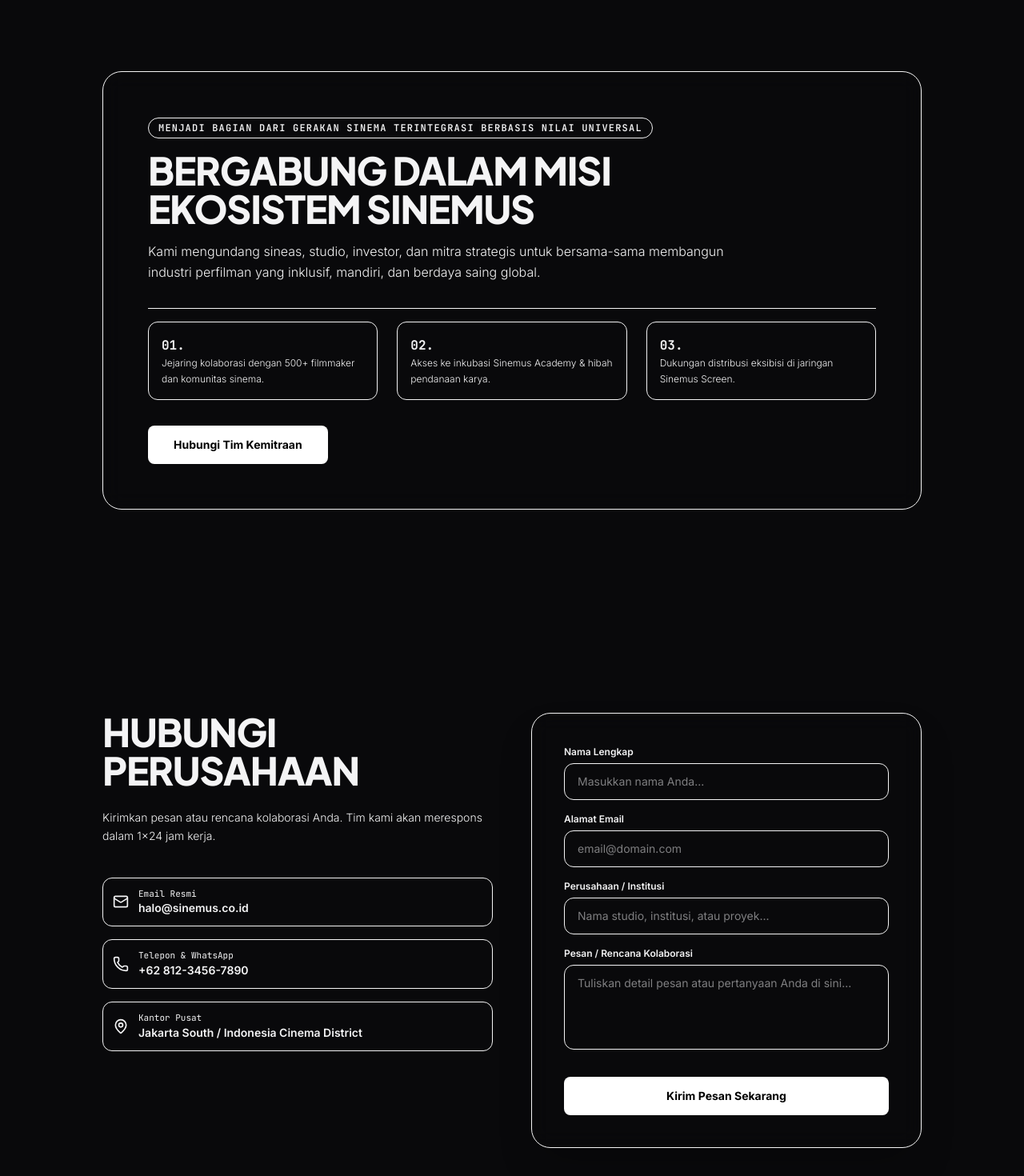
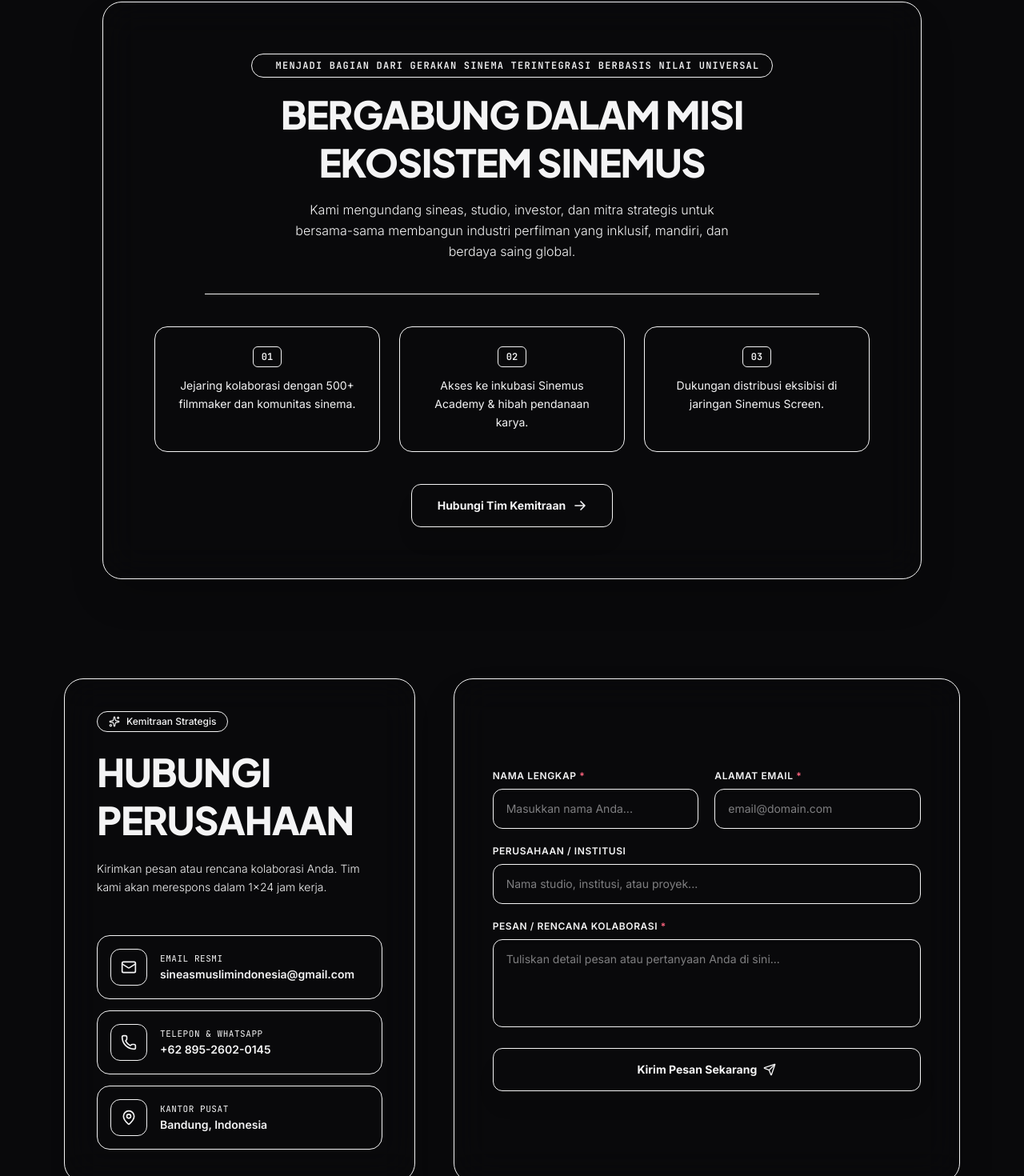
Before and after one commit to sinemusid/corporate-web-personal, a Next.js app: page /contact in a window 1280 px wide. Shown: the part 61-1531 px from the top of the page at 80% size. Built offline with nearby package versions, Linux system fonts and the light colour scheme.

Commit message:
feat(contact): enhance ContactCompanyForm and JoinMission components with improved styling and layout

```diff
--- a/src/features/contact/components/ContactCompanyForm.tsx
+++ b/src/features/contact/components/ContactCompanyForm.tsx
@@ -1,7 +1,5 @@
-'use client';
-
 import React, { useState, useEffect } from 'react';
-import { Mail, Phone, MapPin, Check } from 'lucide-react';
+import { Mail, Phone, MapPin, Check, Send, Loader2, Sparkles } from 'lucide-react';
 import { ContactCompanyData, ContactFormData } from '../types';
 
 interface ContactCompanyFormProps {
@@ -57,31 +55,53 @@ export const ContactCompanyForm: React.FC<ContactCompanyFormProps> = ({
   };
 
   return (
-    <div id="contact-form" className="grid grid-cols-1 lg:grid-cols-12 gap-12 items-start max-w-5xl mx-auto my-12">
-      {/* Left Column: Contact Info */}
-      <div className="lg:col-span-6 space-y-6">
-        <h2 className="text-4xl sm:text-5xl font-heading font-black text-content-primary uppercase tracking-tight">{labels.heading}</h2>
+    <div id="contact-form" className="grid grid-cols-1 lg:grid-cols-12 gap-8 lg:gap-12 items-stretch max-w-6xl mx-auto my-16 px-4">
+      {/* Left Column: Contact Info & Value Prop */}
+      <div className="lg:col-span-5 flex flex-col justify-between space-y-8 p-8 sm:p-10 rounded-3xl bg-bg-elevated/40 border border-borderToken-subtle/80 backdrop-blur-xl relative overflow-hidden shadow-xl">
+        {/* Subtle ambient light */}
+        <div className="pointer-events-none absolute -bottom-20 -left-20 w-64 h-64 bg-accent-subtle/20 rounded-full blur-3xl opacity-60" aria-hidden="true" />
+
+        <div className="space-y-5 z-10">
+          <div className="inline-flex items-center gap-2 px-3.5 py-1 rounded-full bg-accent-subtle/30 border border-borderToken-subtle/50 text-xs font-mono font-medium text-content-primary">
+            <Sparkles className="w-3.5 h-3.5" />
+            <span>Kemitraan Strategis</span>
+          </div>
+
+          <h2 className="text-3xl sm:text-4xl lg:text-5xl font-heading font-black text-content-primary uppercase tracking-tight leading-tight">
+            {labels.heading}
+          </h2>
+
           <p className="text-sm font-body text-content-secondary leading-relaxed font-light">
             {labels.subheading}
           </p>
+        </div>
 
-        <div className="space-y-4 pt-4 text-sm font-body text-content-secondary">
+        {/* Contact info list */}
+        <div className="space-y-3.5 z-10 pt-4">
           {info.map((item, idx) => (
-            <div key={idx} className="flex items-center space-x-3 p-3 rounded-xl bg-bg-elevated border border-borderToken-subtle">
+            <div
+              key={idx}
+              className="group flex items-center space-x-4 p-4 rounded-2xl bg-bg-primary/50 border border-borderToken-subtle/60 hover:border-content-primary/30 transition-all duration-300 hover:shadow-md"
+            >
+              <div className="p-3 rounded-xl bg-bg-elevated border border-borderToken-subtle/80 group-hover:scale-105 transition-transform duration-200">
                 {getInfoIcon(item.type)}
-              <div>
-                <div className="text-[11px] text-content-tertiary font-mono">{item.label}</div>
-                <div className="font-semibold text-content-primary font-body">{item.value}</div>
+              </div>
+              <div className="space-y-0.5">
+                <div className="text-[11px] text-content-tertiary font-mono uppercase tracking-wider">{item.label}</div>
+                <div className="font-semibold text-sm text-content-primary font-body">{item.value}</div>
               </div>
             </div>
           ))}
         </div>
       </div>
 
-      {/* Right Column: Form or Success */}
-      <div className="lg:col-span-6 bg-bg-elevated border border-borderToken-subtle p-8 sm:p-10 rounded-3xl backdrop-blur-md min-h-[460px] flex flex-col justify-center transition-all duration-500 shadow-2xl relative overflow-hidden">
+      {/* Right Column: Form Container */}
+      <div className="lg:col-span-7 bg-bg-elevated/80 border border-borderToken-subtle/80 p-8 sm:p-12 rounded-3xl backdrop-blur-xl min-h-[520px] flex flex-col justify-center transition-all duration-500 shadow-2xl relative overflow-hidden">
+        {/* Decorative corner glow */}
+        <div className="pointer-events-none absolute -top-24 -right-24 w-72 h-72 bg-accent-subtle/15 rounded-full blur-3xl opacity-50" aria-hidden="true" />
+
         {isSuccess ? (
-          <div className="flex flex-col items-center justify-center text-center space-y-6 py-8">
+          <div className="flex flex-col items-center justify-center text-center space-y-6 py-12 z-10">
             {/* Animated Glowing Checkmark Badge */}
             <div className="relative flex items-center justify-center">
               <div className="absolute w-24 h-24 rounded-full bg-emerald-500/20 animate-ping opacity-75" />
@@ -102,22 +122,25 @@ export const ContactCompanyForm: React.FC<ContactCompanyFormProps> = ({
 
             <button
               onClick={onReset}
-              className="pt-2 text-xs font-body text-content-secondary hover:text-content-primary underline transition-colors opacity-0 animate-success-slide-up-delay"
+              className="pt-2 text-xs font-body font-medium text-content-secondary hover:text-content-primary underline underline-offset-4 transition-colors opacity-0 animate-success-slide-up-delay"
             >
               {labels.sendAnotherButton}
             </button>
           </div>
         ) : (
-          <div className="space-y-6">
+          <div className="space-y-6 z-10">
             {statusMessage && (
-              <div className="p-3 bg-accent-subtle border border-borderToken-default text-xs font-body text-content-primary rounded-lg">
-                {statusMessage}
+              <div className="p-4 bg-accent-subtle/40 border border-borderToken-default text-xs font-body text-content-primary rounded-xl flex items-center gap-2">
+                <span>{statusMessage}</span>
               </div>
             )}
 
-            <form onSubmit={handleSubmit} className="space-y-4">
+            <form onSubmit={handleSubmit} className="space-y-5">
+              <div className="grid grid-cols-1 sm:grid-cols-2 gap-5">
                 <div>
-                <label className="block text-xs font-body font-semibold text-content-secondary mb-1.5">{labels.nameLabel}</label>
+                  <label className="block text-xs font-body font-semibold uppercase tracking-wider text-content-secondary mb-2">
+                    {labels.nameLabel} <span className="text-rose-400">*</span>
+                  </label>
                   <input
                     type="text"
                     name="name"
@@ -125,12 +148,14 @@ export const ContactCompanyForm: React.FC<ContactCompanyFormProps> = ({
                     value={form.name}
                     onChange={(e) => setForm({ ...form, name: e.target.value })}
                     required
-                  className="w-full bg-bg-primary border border-borderToken-default rounded-xl px-4 py-3 text-sm font-body text-content-primary placeholder:text-content-muted focus:outline-none focus:border-borderToken-focus transition-colors"
+                    className="w-full bg-bg-primary/70 border border-borderToken-subtle focus:border-content-primary/60 rounded-xl px-4 py-3.5 text-sm font-body text-content-primary placeholder:text-content-muted focus:outline-none focus:ring-1 focus:ring-content-primary/30 transition-all duration-200 shadow-inner"
                   />
                 </div>
 
                 <div>
-                <label className="block text-xs font-body font-semibold text-content-secondary mb-1.5">{labels.emailLabel}</label>
+                  <label className="block text-xs font-body font-semibold uppercase tracking-wider text-content-secondary mb-2">
+                    {labels.emailLabel} <span className="text-rose-400">*</span>
+                  </label>
                   <input
                     type="email"
                     name="email"
@@ -138,24 +163,29 @@ export const ContactCompanyForm: React.FC<ContactCompanyFormProps> = ({
                     value={form.email}
                     onChange={(e) => setForm({ ...form, email: e.target.value })}
                     required
-                  className="w-full bg-bg-primary border border-borderToken-default rounded-xl px-4 py-3 text-sm font-body text-content-primary placeholder:text-content-muted focus:outline-none focus:border-borderToken-focus transition-colors"
+                    className="w-full bg-bg-primary/70 border border-borderToken-subtle focus:border-content-primary/60 rounded-xl px-4 py-3.5 text-sm font-body text-content-primary placeholder:text-content-muted focus:outline-none focus:ring-1 focus:ring-content-primary/30 transition-all duration-200 shadow-inner"
                   />
+                </div>
               </div>
 
               <div>
-                <label className="block text-xs font-body font-semibold text-content-secondary mb-1.5">{labels.companyLabel}</label>
+                <label className="block text-xs font-body font-semibold uppercase tracking-wider text-content-secondary mb-2">
+                  {labels.companyLabel}
+                </label>
                 <input
                   type="text"
                   name="company"
                   placeholder={labels.companyPlaceholder}
                   value={form.company}
                   onChange={(e) => setForm({ ...form, company: e.target.value })}
-                  className="w-full bg-bg-primary border border-borderToken-default rounded-xl px-4 py-3 text-sm font-body text-content-primary placeholder:text-content-muted focus:outline-none focus:border-borderToken-focus transition-colors"
+                  className="w-full bg-bg-primary/70 border border-borderToken-subtle focus:border-content-primary/60 rounded-xl px-4 py-3.5 text-sm font-body text-content-primary placeholder:text-content-muted focus:outline-none focus:ring-1 focus:ring-content-primary/30 transition-all duration-200 shadow-inner"
                 />
               </div>
 
               <div>
-                <label className="block text-xs font-body font-semibold text-content-secondary mb-1.5">{labels.messageLabel}</label>
+                <label className="block text-xs font-body font-semibold uppercase tracking-wider text-content-secondary mb-2">
+                  {labels.messageLabel} <span className="text-rose-400">*</span>
+                </label>
                 <textarea
                   rows={4}
                   name="message"
@@ -163,16 +193,26 @@ export const ContactCompanyForm: React.FC<ContactCompanyFormProps> = ({
                   value={form.message}
                   onChange={(e) => setForm({ ...form, message: e.target.value })}
                   required
-                  className="w-full bg-bg-primary border border-borderToken-default rounded-xl px-4 py-3 text-sm font-body text-content-primary placeholder:text-content-muted focus:outline-none focus:border-borderToken-focus transition-colors resize-none"
+                  className="w-full bg-bg-primary/70 border border-borderToken-subtle focus:border-content-primary/60 rounded-xl px-4 py-3.5 text-sm font-body text-content-primary placeholder:text-content-muted focus:outline-none focus:ring-1 focus:ring-content-primary/30 transition-all duration-200 resize-none shadow-inner"
                 />
               </div>
 
               <button
                 type="submit"
                 disabled={isSubmitting}
-                className="w-full py-3.5 rounded-lg bg-white text-black font-body font-bold text-sm hover:bg-gray-200 transition-colors duration-200 disabled:opacity-50 mt-3"
+                className="w-full py-4 rounded-xl bg-content-primary text-bg-primary font-body font-bold text-sm border border-borderToken-subtle/40 hover:border-content-primary/80 hover:opacity-95 hover:scale-[1.01] active:scale-[0.99] transition-all duration-200 shadow-xl disabled:opacity-50 flex items-center justify-center gap-2 mt-4 group/submit"
               >
-                {isSubmitting ? labels.submittingButton : labels.submitButton}
+                {isSubmitting ? (
+                  <>
+                    <Loader2 className="w-4 h-4 animate-spin" />
+                    <span>{labels.submittingButton}</span>
+                  </>
+                ) : (
+                  <>
+                    <span>{labels.submitButton}</span>
+                    <Send className="w-4 h-4 transition-transform duration-200 group-hover/submit:translate-x-1" />
+                  </>
+                )}
               </button>
             </form>
           </div>
--- a/src/features/contact/components/JoinMission.tsx
+++ b/src/features/contact/components/JoinMission.tsx
@@ -9,34 +9,64 @@ interface JoinMissionProps {
 
 export const JoinMission: React.FC<JoinMissionProps> = ({ data }) => {
   return (
-    <div className="rounded-3xl bg-bg-elevated border border-borderToken-subtle p-8 md:p-14 space-y-8 max-w-5xl mx-auto backdrop-blur-md">
-      <div className="space-y-4 max-w-3xl">
-        <span className="text-xs uppercase font-mono font-semibold text-content-primary tracking-widest px-3 py-1 bg-accent-subtle border border-borderToken-subtle rounded-full inline-block">
+    <div className="relative overflow-hidden rounded-3xl bg-bg-elevated/80 border border-borderToken-subtle/80 p-8 sm:p-12 md:p-16 max-w-5xl mx-auto backdrop-blur-xl text-center shadow-2xl flex flex-col items-center">
+      {/* Background ambient glow effect */}
+      <div
+        className="pointer-events-none absolute -top-24 left-1/2 -translate-x-1/2 w-96 h-96 bg-accent-subtle/20 rounded-full blur-3xl opacity-50"
+        aria-hidden="true"
+      />
+
+      {/* Header section (Centered) */}
+      <div className="space-y-4 max-w-2xl mx-auto flex flex-col items-center z-10">
+        <span className="text-[11px] sm:text-xs uppercase font-mono font-semibold text-content-primary tracking-widest px-4 py-1.5 bg-accent-subtle/40 border border-borderToken-subtle/60 rounded-full inline-flex items-center gap-2 shadow-sm">
+          <span className="w-1.5 h-1.5 rounded-full bg-content-primary animate-pulse" />
           {data.subheading}
         </span>
-        <h2 className="text-3xl sm:text-4xl md:text-5xl font-heading font-black text-content-primary uppercase tracking-tight">
+        <h2 className="text-3xl sm:text-4xl md:text-5xl font-heading font-black text-content-primary uppercase tracking-tight leading-tight">
           {data.heading}
         </h2>
-        <p className="text-sm sm:text-base font-body text-content-secondary font-light leading-relaxed">
+        <p className="text-sm sm:text-base font-body text-content-secondary font-light leading-relaxed max-w-xl mx-auto">
           {data.description}
         </p>
       </div>
 
-      <div className="grid grid-cols-1 md:grid-cols-3 gap-6 pt-4 border-t border-borderToken-subtle">
+      {/* Divider */}
+      <div className="w-full max-w-3xl my-10 border-t border-borderToken-subtle/60 z-10" />
+
+      {/* Benefits grid */}
+      <div className="grid grid-cols-1 md:grid-cols-3 gap-5 sm:gap-6 w-full z-10">
         {data.benefits.map((benefit, idx) => (
-          <div key={idx} className="p-4 rounded-xl bg-bg-primary border border-borderToken-subtle space-y-2">
-            <span className="text-content-primary font-mono font-bold text-base">0{idx + 1}.</span>
-            <p className="text-xs font-body text-content-secondary font-light leading-relaxed">{benefit}</p>
+          <div
+            key={idx}
+            className="group relative p-6 rounded-2xl bg-bg-primary/60 border border-borderToken-subtle/80 hover:border-content-primary/30 transition-all duration-300 hover:shadow-lg hover:-translate-y-1 text-center flex flex-col items-center justify-start space-y-3"
+          >
+            <span className="text-xs font-mono font-semibold text-content-secondary group-hover:text-content-primary transition-colors duration-200 px-2.5 py-1 rounded-md bg-bg-elevated border border-borderToken-subtle/50">
+              0{idx + 1}
+            </span>
+            <p className="text-xs sm:text-sm font-body text-content-secondary font-normal leading-relaxed group-hover:text-content-primary transition-colors duration-200">
+              {benefit}
+            </p>
           </div>
         ))}
       </div>
 
-      <div>
+      {/* CTA Button */}
+      <div className="mt-10 z-10">
         <a
           href={data.ctaHref}
-          className="inline-flex items-center px-8 py-3.5 rounded-lg bg-white text-black font-body font-bold text-sm hover:bg-gray-200 transition-colors duration-200"
+          className="inline-flex items-center justify-center gap-2.5 px-8 py-4 rounded-xl bg-content-primary text-bg-primary font-body font-bold text-sm border border-borderToken-subtle/40 hover:border-content-primary/80 hover:opacity-95 hover:scale-[1.02] active:scale-[0.98] transition-all duration-200 shadow-xl group/btn"
         >
-          {data.ctaText}
+          <span>{data.ctaText}</span>
+          <svg
+            className="w-4 h-4 transition-transform duration-200 group-hover/btn:translate-x-1"
+            fill="none"
+            viewBox="0 0 24 24"
+            stroke="currentColor"
+            strokeWidth="2.5"
+            aria-hidden="true"
+          >
+            <path strokeLinecap="round" strokeLinejoin="round" d="M13.5 4.5L21 12m0 0l-7.5 7.5M21 12H3" />
+          </svg>
         </a>
       </div>
     </div>
--- a/src/features/contact/constants/contact-company.mock.ts
+++ b/src/features/contact/constants/contact-company.mock.ts
@@ -2,9 +2,9 @@ import { ContactCompanyData } from '../types';
 
 export const MOCK_CONTACT_COMPANY: ContactCompanyData = {
   info: [
-    { type: 'email', label: 'Email Resmi', value: 'halo@sinemus.co.id' },
-    { type: 'phone', label: 'Telepon & WhatsApp', value: '+62 812-3456-7890' },
-    { type: 'address', label: 'Kantor Pusat', value: 'Jakarta South / Indonesia Cinema District' },
+    { type: 'email', label: 'Email Resmi', value: 'sineasmuslimindonesia@gmail.com' },
+    { type: 'phone', label: 'Telepon & WhatsApp', value: '+62 895-2602-0145' },
+    { type: 'address', label: 'Kantor Pusat', value: 'Bandung, Indonesia' },
   ],
   labels: {
     heading: 'Hubungi Perusahaan',
```
Lines whose indentation alone changed are shown as unchanged.
